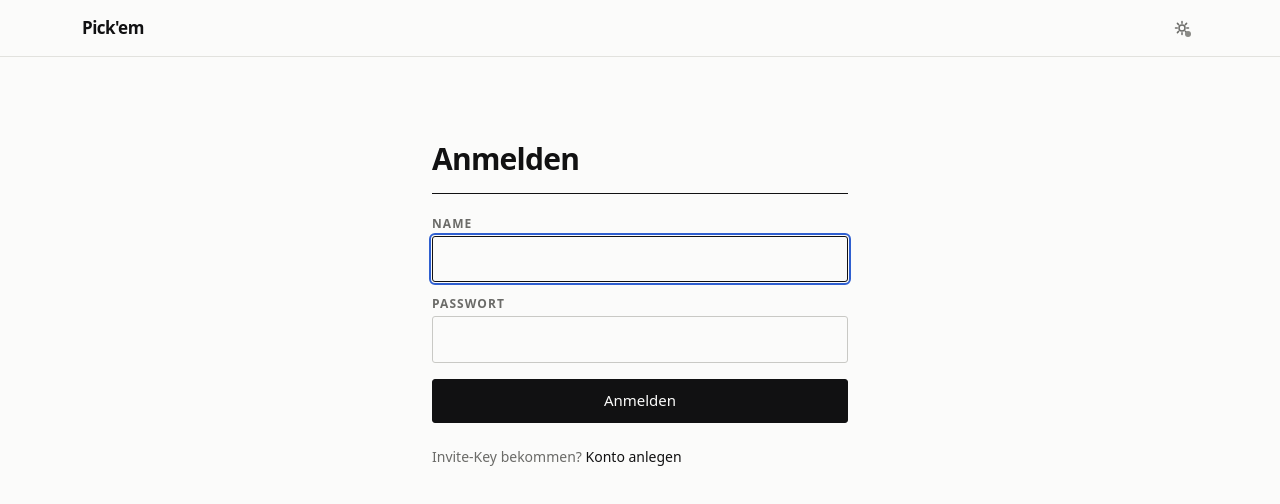
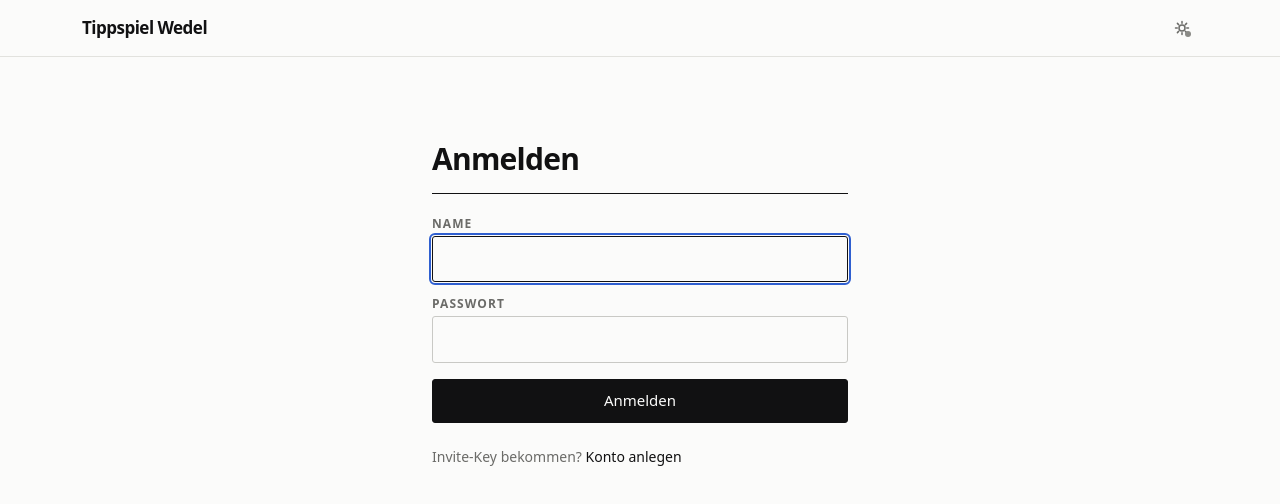
Before and after one commit to fns2108/tippspiel, a Next.js app: page /login in a window 1280 px wide. Shown: the top 504 px of the page. Built offline with nearby package versions, Linux system fonts and the light colour scheme; no server answers.

Commit message:
Changed web-preview

```diff
--- a/app/(app)/share/[[...ordinal]]/page.tsx
+++ b/app/(app)/share/[[...ordinal]]/page.tsx
@@ -77,8 +77,8 @@ export default async function SharePage({ params }: { params: Promise<Params> })
 
           <ShareImage
             src={`/api/share/${season}/${ordinal}`}
-            filename={`pickem-${slug(card.ref.label)}-${season}.png`}
-            title={`Pick'em — ${card.ref.label}`}
+            filename={`tippspiel-${slug(card.ref.label)}-${season}.png`}
+            title={`Tippspiel Wedel — ${card.ref.label}`}
           />
 
           <p className="max-w-[34rem] text-meta text-n2">
--- a/app/(auth)/layout.tsx
+++ b/app/(auth)/layout.tsx
@@ -9,7 +9,7 @@ export default async function AuthLayout({ children }: { children: React.ReactNo
     <div className="min-h-dvh">
       <header className="border-b border-rule">
         <div className="shell flex h-14 items-center">
-          <span className="text-md font-semibold tracking-[-0.03em]">Pick&apos;em</span>
+          <span className="text-md font-semibold tracking-[-0.03em]">Tippspiel Wedel</span>
           <div className="ml-auto">
             <ThemeToggle />
           </div>
--- a/app/layout.tsx
+++ b/app/layout.tsx
@@ -16,10 +16,9 @@ const mono = JetBrains_Mono({
 });
 
 export const metadata: Metadata = {
-  title: { default: "Pick'em", template: "%s · Pick'em" },
-  description: "Eine private NFL-Tipprunde.",
+  title: { default: "Tippspiel Wedel", template: "%s · Tippspiel Wedel" },
   manifest: "/manifest.webmanifest",
-  appleWebApp: { capable: true, title: "Pick'em", statusBarStyle: "default" },
+  appleWebApp: { capable: true, title: "Tippspiel", statusBarStyle: "default" },
   robots: { index: false, follow: false },
 };
 
--- a/components/app-shell.tsx
+++ b/components/app-shell.tsx
@@ -78,7 +78,7 @@ export function AppShell({
             href="/picks"
             className="text-md font-semibold tracking-[-0.03em] no-underline"
           >
-            Pick&apos;em
+            Tippspiel Wedel
           </Link>
 
           <span aria-hidden className="hidden h-4 w-px bg-rule md:block" />
--- a/components/push-toggle.tsx
+++ b/components/push-toggle.tsx
@@ -124,7 +124,7 @@ export function PushToggle() {
         </span>
         <p className="text-sm text-n1">
           Für Erinnerungen auf dem iPhone: auf Teilen tippen, dann <strong>Zum Home-Bildschirm</strong>,
-          und Pick&apos;em von dort öffnen.
+          und Tippspiel Wedel von dort öffnen.
         </p>
       </div>
     );
--- a/lib/share-image.tsx
+++ b/lib/share-image.tsx
@@ -309,7 +309,7 @@ export function renderShareCard(
         }}
       >
         <div style={{ display: "flex", justifyContent: "space-between", alignItems: "center" }}>
-          <Label>Pick&apos;em</Label>
+          <Label>Tippspiel Wedel</Label>
           <Label color={N2}>{`Saison ${card.season}`}</Label>
         </div>
 
--- a/public/sw.js
+++ b/public/sw.js
@@ -16,7 +16,7 @@ self.addEventListener("push", (event) => {
     payload = { body: event.data ? event.data.text() : "" };
   }
 
-  const title = payload.title || "Pick'em";
+  const title = payload.title || "Tippspiel Wedel";
   const options = {
     body: payload.body || "Du hast noch offene Spiele.",
     tag: payload.tag || "pickem-reminder",
--- a/scripts/share-preview.ts
+++ b/scripts/share-preview.ts
@@ -91,7 +91,7 @@ const card = demo
 const image = renderShareCard(card, await loadFonts());
 const png = Buffer.from(await image.arrayBuffer());
 
-const out = process.env.OUT || `/tmp/pickem-${card.season}-w${card.ref.ordinal}.png`;
+const out = process.env.OUT || `/tmp/tippspiel-${card.season}-w${card.ref.ordinal}.png`;
 await writeFile(out, png);
 
 console.log(`${card.ref.label} ${card.season}${demo ? "  (fixture)" : ""}`);
```
Also changed, not shown: public/manifest.webmanifest, 2 other files (tests, documents, lock files or other folders).
